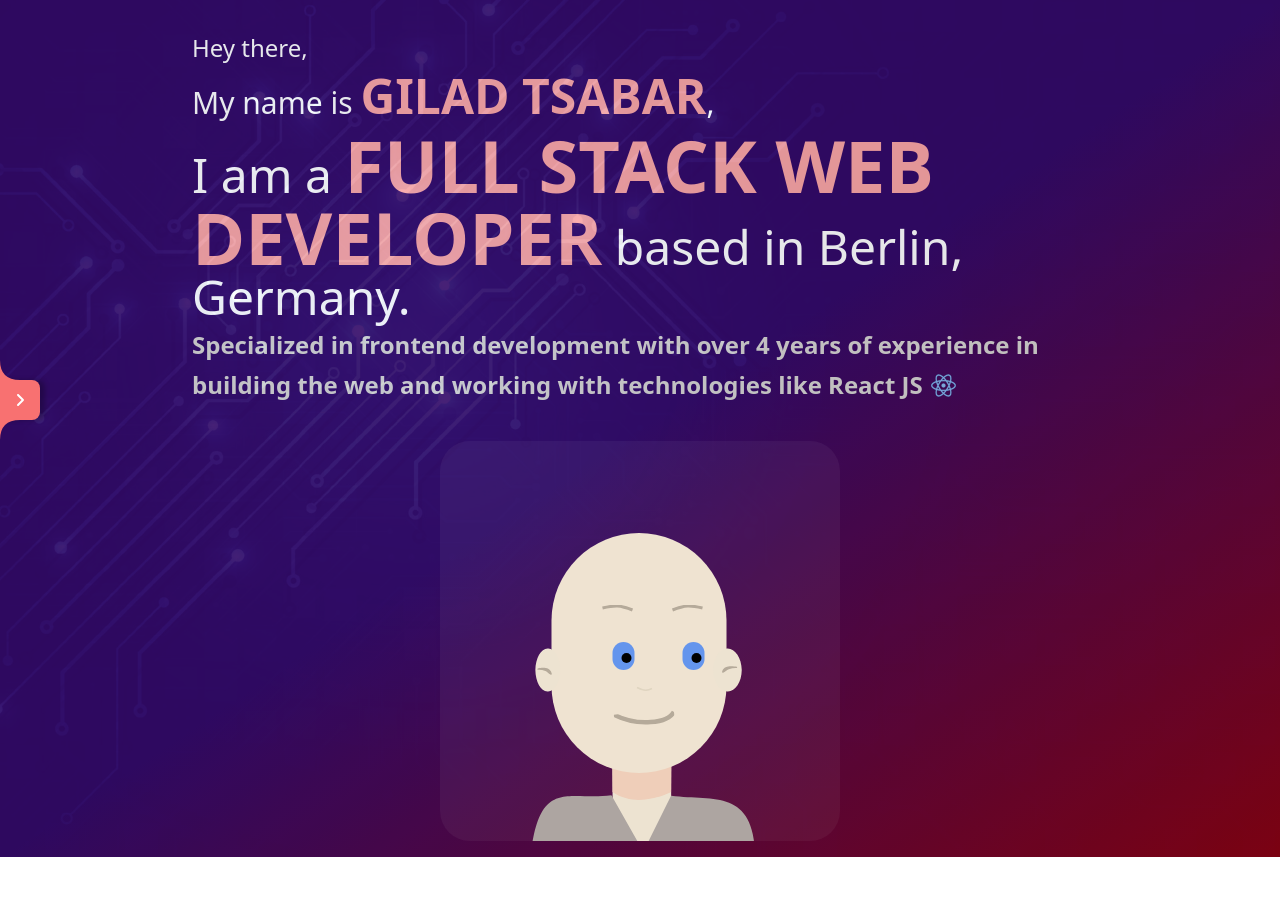
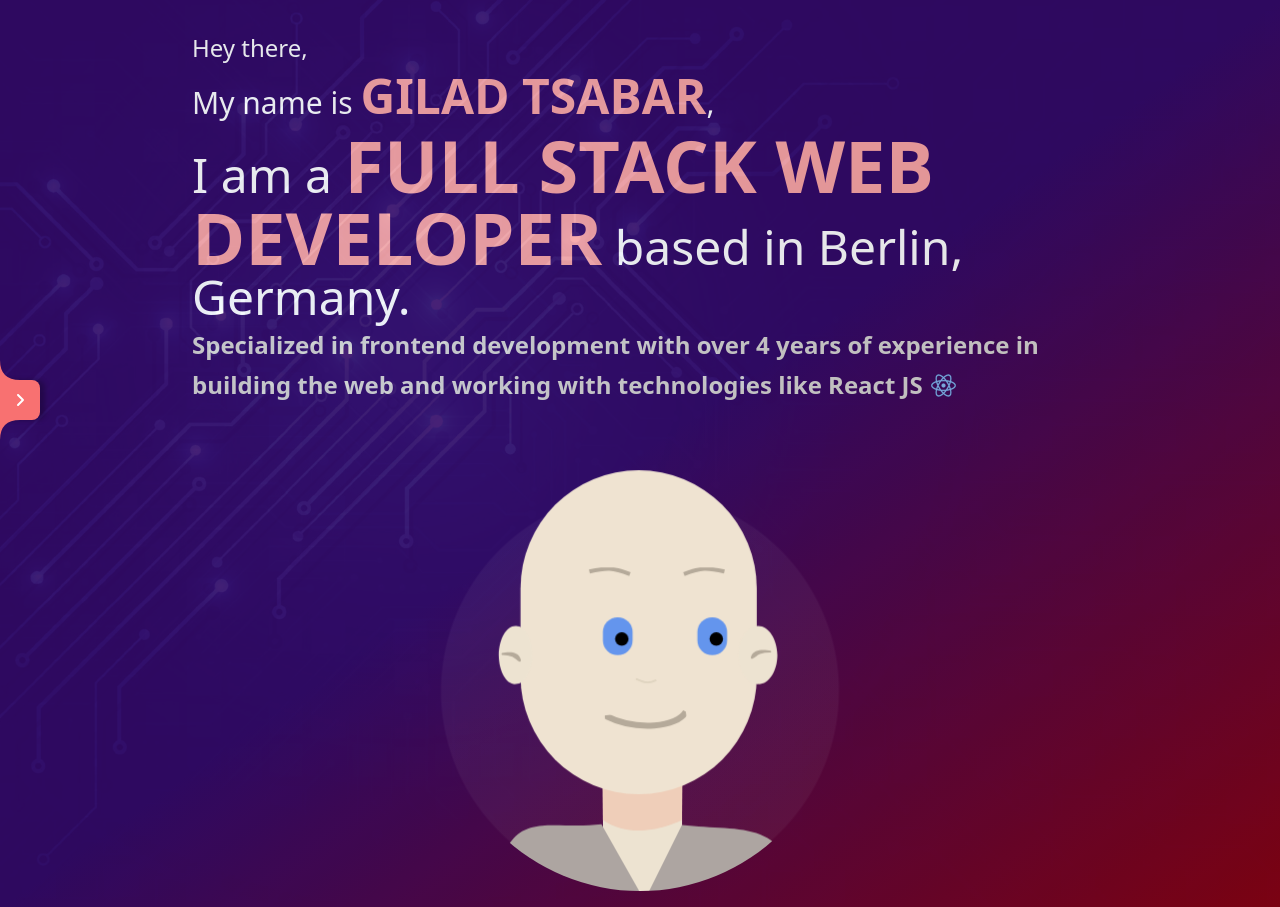
Before and after one commit to giladt/gilad.tsabar.net-next, a Next.js app: page / in a window 1280 px wide. Before the commit the page ends 857 px from the top, so only its background shows below. Built offline with nearby package versions, Linux system fonts and the light colour scheme.

Commit message:
style: rounded mini me

```diff
--- a/components/molecules/mini-me/index.tsx
+++ b/components/molecules/mini-me/index.tsx
@@ -198,19 +198,24 @@ const MiniMe = ({ x, y }: MiniMeProps) => {
         type: "spring",
         duration: 1,
       }}
-      className="w-[400px] h-[400px] m-4
+      className="w-[400px] h-[450px] m-4
         flex place-items-center place-content-center
-        rounded-[30px] bg-white/5 overflow-hidden
-      "
+        bg-[radial-gradient(circle_closest-side_at_200px_250px,rgba(255,255,255,5%)_99%,transparent)]
+        rounded-b-full
+        overflow-hidden
+        "
     >
       <motion.div
         initial={{ y: 500, opacity: 0 }}
-        animate={{ y: 10, opacity: 1 }}
+        animate={{ y: -185, opacity: 1, scale: 1.35 }}
         exit={{ opacity: 0, transition: { duration: 0 } }}
         transition={{
           type: "spring",
           duration: 2,
         }}
+        className="
+          opacity-100 w-[400px] h-[420px]
+          "
       >
         <motion.svg
           style={styleBody}
```
